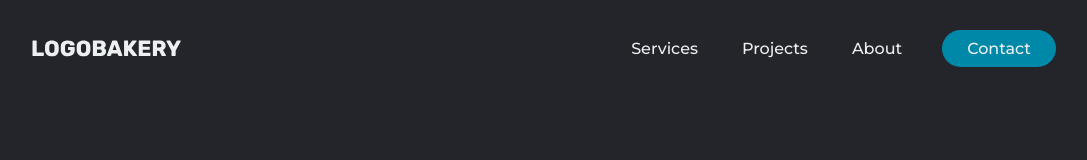
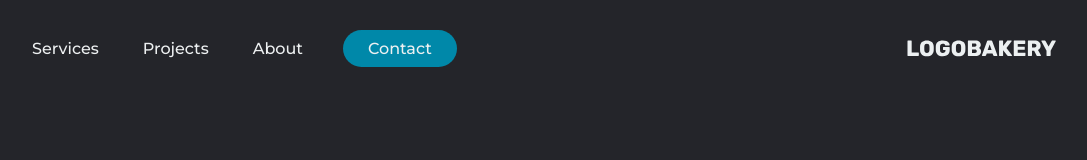
Before and after one commit to prabin04/NavbarWithFlexbox, a plain HTML site: page index.html in a window 1280 px wide. Shown: the whole page, without its empty margins (96-1183 px from the left). Drawn offline with Linux system fonts and the light colour scheme.

Commit message:
3rd Navbar design
ordering logo , button and navbar by assigning numbers

```diff
--- a/style.css
+++ b/style.css
@@ -27,7 +27,13 @@ header {
 
 .logo {
   cursor: pointer;
-  margin-right: auto;
+  /* margin-right: auto; */
+  order: 3;
+  margin-left: auto;
+}
+
+nav {
+  order: 1;
 }
 
 .nav__links {
@@ -39,12 +45,20 @@ header {
   padding: 0px 20px;
 }
 
+.nav__links li:nth-child(1) {
+  padding: 0 20px 0 0;
+}
+
 .nav__links li a {
   transition: all 0.3s ease 0s;
 }
 
 .nav__links li a:hover {
   color: #0088a9;
+}
+
+.cta {
+  order: 2;
 }
 
 button {
```
